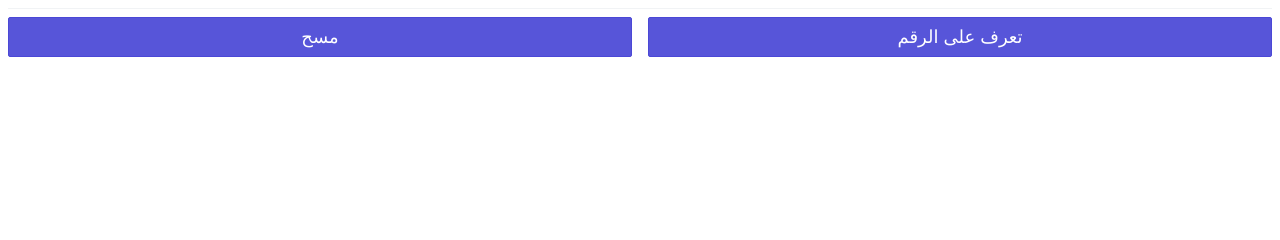
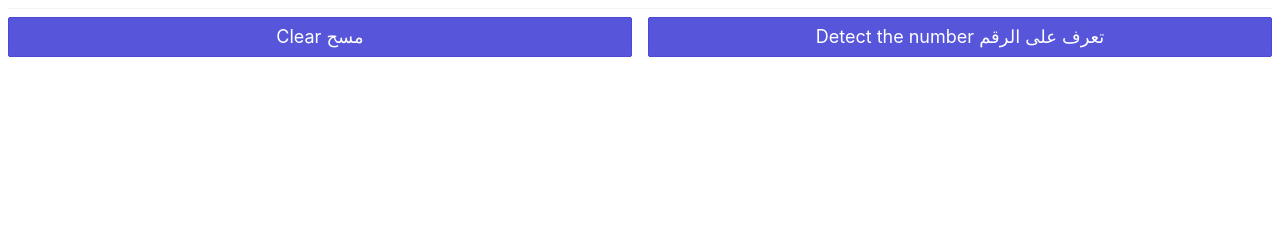
Before and after one commit to kh-arif/arabic-digits-recognition, a Flask app: template templates/index.html in a window 1280 px wide. Shown: the part 436-676 px from the top of the page. Run offline with Flask 2, Linux system fonts and the light colour scheme; the template is opened without the code that fills it, so the values that code supplies are empty.

Commit message:
added the url

```diff
--- a/app.py
+++ b/app.py
@@ -9,7 +9,7 @@ app = Flask(__name__)
 
 @app.route('/')
 def index():
-    return render_template("index.html")
+    return render_template("host=arabic-digits-recognition.herokuapp.com/index.html")
 
 @app.route('/save', methods=['POST'])
 def save():
@@ -19,5 +19,5 @@ def save():
         im.close()
     result = subprocess.run(['python', 'predict.py'], stdout=subprocess.PIPE)
     prediction = result.stdout.decode('utf-8')
-    # print(prediction)
+    #print(prediction)
     return prediction
--- a/templates/index.html
+++ b/templates/index.html
@@ -18,10 +18,10 @@
                   <div class="divider"></div>
               </div>
               <div class="column col-6">
-                  <a id="save" class="p-centered btn btn-primary btn-lg" href="#" onClick="savePix()">تعرف على الرقم</a>
+                  <a id="save" class="p-centered btn btn-primary btn-lg" href="#" onClick="savePix()">تعرف على الرقم Detect the number</a>
               </div>
               <div class="column col-6">
-                  <a id="save" class="p-centered btn btn-primary btn-lg" href="/">مسح</a>
+                  <a id="save" class="p-centered btn btn-primary btn-lg" href="/">مسح Clear</a>
               </div>
               <div class="column col-12">
                   <div class="modal" id="modal-id">
@@ -29,7 +29,7 @@
                       <div class="modal-container">
                           <div class="modal-header">
                               <a href="#close" onclick="closeModal()" class="btn btn-clear float-left" aria-label="Close"></a>
-                              <div class="modal-title h5 p-centered">لقد قمت بإدخال الرقم</div>
+                              <div class="modal-title h5 p-centered">لقد قمت بإدخال الرقم The number is </div>
                           </div>
                           <div class="modal-body">
                               <div class="content">
```
Also changed, not shown: tux.bmp.
